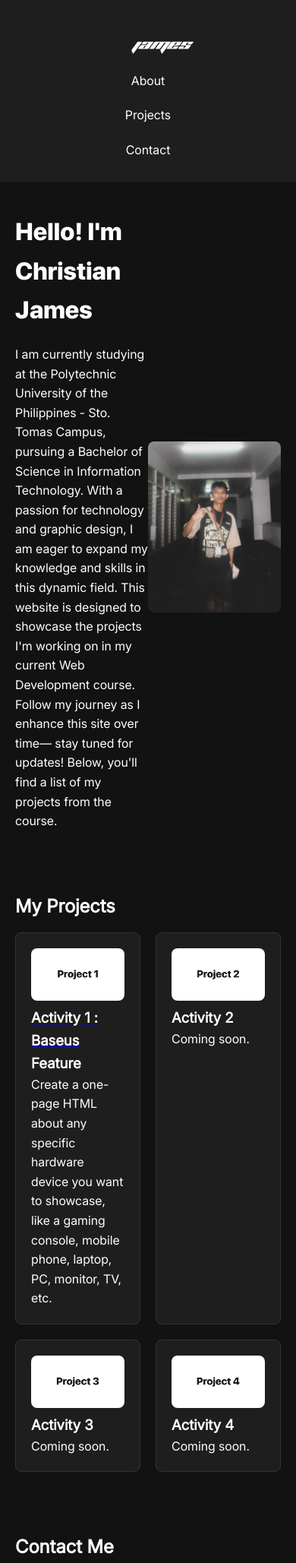
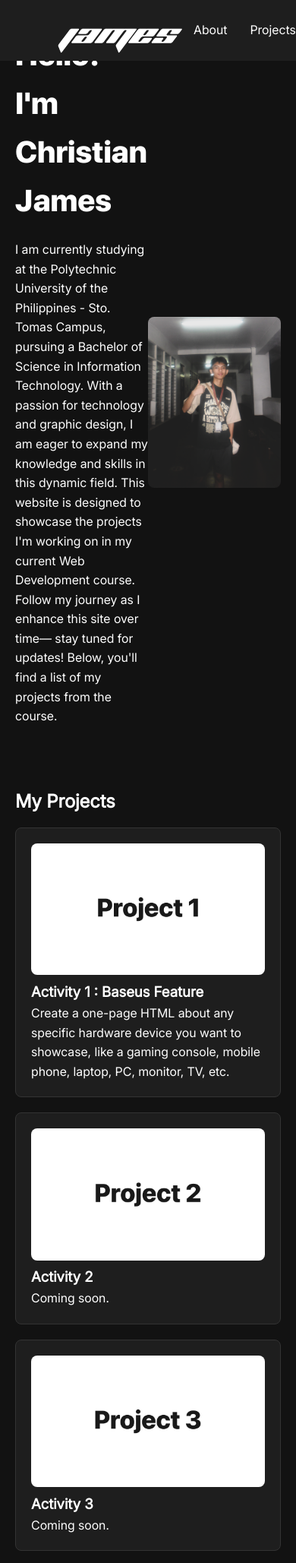
Before and after one commit to christianjamss/christianjamss.github.io, a PHP site: page / in a window 390 px wide. Shown: the top 2057 px of the page at 76% size. Run offline with PHP 8.4, Linux system fonts and the light colour scheme.

Commit message:
Update styles.css

```diff
--- a/styles.css
+++ b/styles.css
@@ -17,13 +17,15 @@ header {
     justify-content: space-between;
     padding: 20px;
     background-color: #1e1e1e;
-    height: auto; /* Remove fixed height for flexibility */
-    flex-wrap: wrap; /* Allow wrapping for smaller screens */
+    height: 80px;
+    z-index: 1000;
+    position: fixed;
+    width: 100%;
 }
 
 .logo img {
-    height: auto; /* Adjust to maintain aspect ratio */
-    width: 100px; /* Set a max width for the logo */
+    height: 100%;
+    width: auto;
 }
 
 h1 {
@@ -58,7 +60,6 @@ h2, h3 {
     display: flex;
     justify-content: center;
     padding: 40px 20px;
-    flex-wrap: wrap; /* Allow wrapping for smaller screens */
 }
 
 .about-content {
@@ -81,6 +82,7 @@ h2, h3 {
 .about-image img {
     max-width: 100%;
     border-radius: 8px;
+    margin-top: 70px;
 }
 
 .project-grid {
@@ -113,71 +115,22 @@ footer {
 }
 
 .about-text h2 {
-    margin-bottom: 20px; /* Adjust the value as needed */
+    margin-bottom: 20px;
     font-size: 2.5em;
     font-family: SF Pro Display, sans-serif;
     text-align: left;
 }
 
 .about-text p {
-    margin-top: 10px; /* Optional: add some space above the paragraph */
-    font-weight: 500;
+    margin-top: 10px;
+    font-weight:500;
     text-align: left;
 }
 
-#projects h2 {
+#projects h2{
     margin-bottom: 15px;
 }
 
-/* Media Queries for Mobile Responsiveness */
-@media (max-width: 768px) {
-    header {
-        flex-direction: column; /* Stack logo and navigation */
-        align-items: center; /* Center items */
-    }
-
-    nav ul {
-        flex-direction: column; /* Stack navigation items */
-        align-items: center; /* Center navigation items */
-    }
-
-    nav ul li {
-        margin: 10px 0; /* Vertical spacing for navigation */
-    }
-
-    .about-section {
-        flex-direction: column; /* Stack about text and image */
-        text-align: center; /* Center text */
-    }
-
-    .about-image {
-        text-align: center; /* Center image */
-        margin-top: 20px; /* Space above image */
-    }
-
-    .about-image img {
-        width: 100%; /* Make image responsive */
-        max-width: 300px; /* Set a max width for the image */
-    }
-
-    .project-grid {
-        grid-template-columns: repeat(auto-fill, minmax(150px, 1fr)); /* Adjust grid for smaller screens */
-    }
-
-    .about-text h2 {
-        font-size: 2em; /* Reduce font size for headings */
-    }
-
-    .about-text p {
-        font-size: 1em; /* Reduce font size for paragraphs */
-    }
-
-    footer {
-        padding: 15px; /* Adjust footer padding */
-    }
-}
-
-/* Font Face Definitions */
 @font-face {
     font-family: 'Inter';
     src: url('fonts/Inter_18pt-Regular.ttf') format('truetype');
@@ -188,22 +141,16 @@ footer {
 @font-face {
     font-family: 'SF Pro Display';
     src: url('fonts/SF-Pro-Display-Heavy.ttf') format('truetype');
-    font-weight: normal; /* Change to 'bold' if this font style is bold */
+    font-weight: normal;
     font-style: normal;
 }
 
-.logo img {
-    height: auto; /* Maintain aspect ratio */
-    width: 100%; /* Use a percentage for responsiveness */
-    max-width: 150px; /* Limit the max size */
-    margin-top: 10px;
-    margin-left: 50px;
-    margin-bottom: -10px;
+.logo img{
+    margin-top: 15px;
+    margin-left: 20px;
 }
 
-@media (max-width: 768px) {
-    .logo img {
-        width: 100px; /* Smaller width for mobile */
-        margin-left: 20px; /* Adjust margin for smaller screens */
-    }
+a {
+    text-decoration: none;
+    color: inherit;
 }
```
